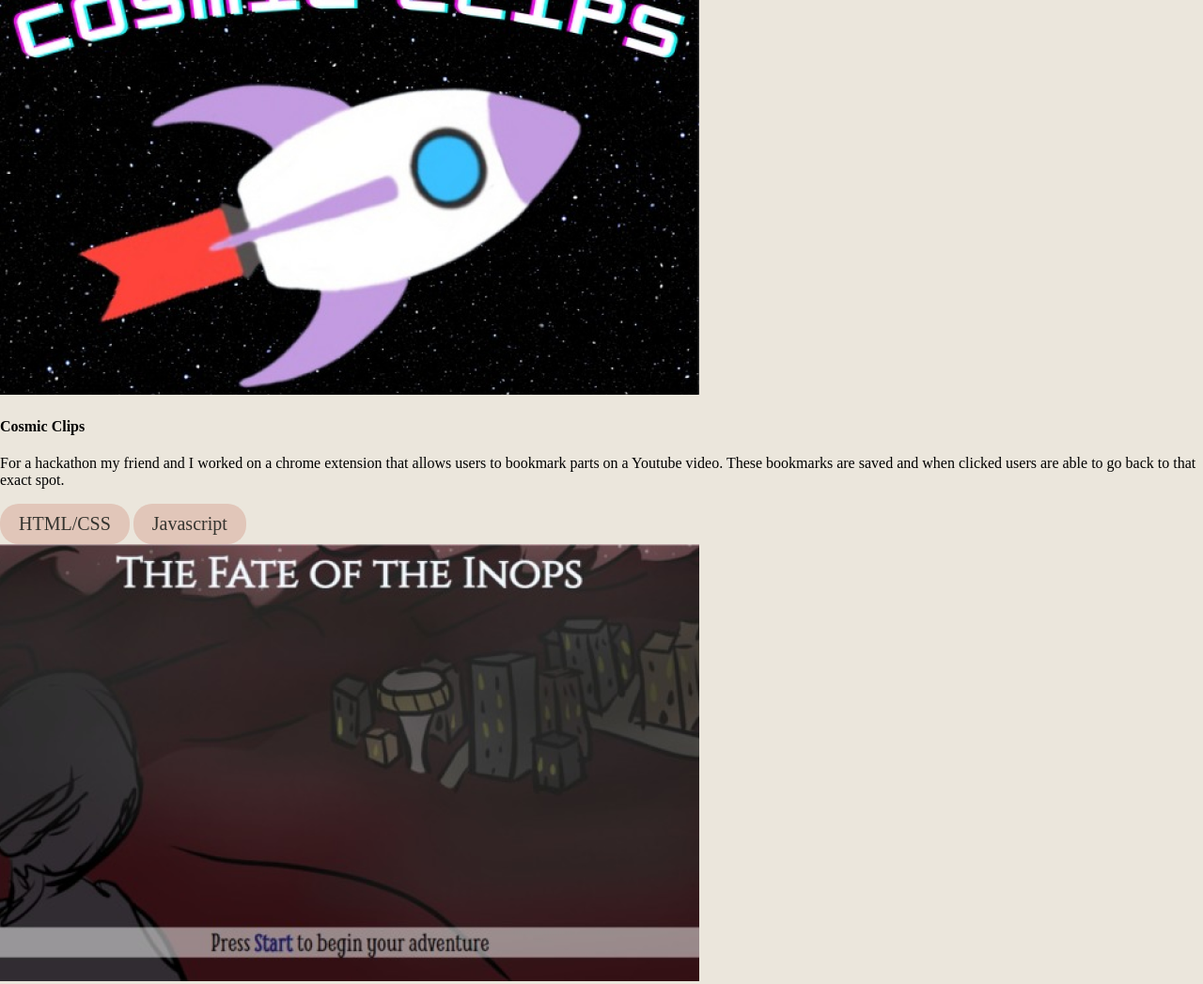
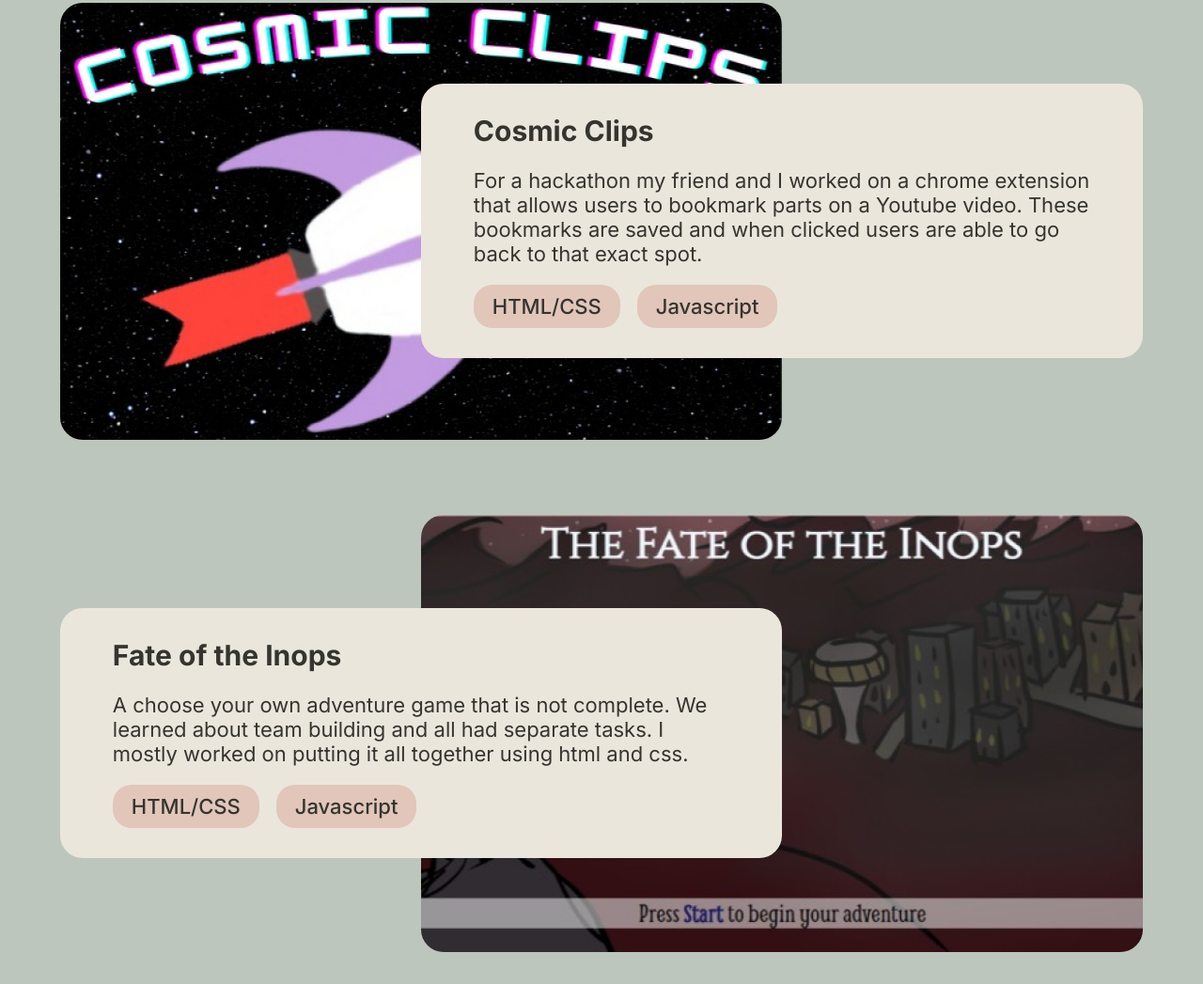
Before and after one commit to Xitlaly-P/portfolio, a website: page docs/index.html in a window 1280 px wide. Shown: the part 2881-3928 px from the top of the page at 94% size. Drawn offline with Linux system fonts and the light colour scheme.

Commit message:
projects styling

```diff
--- a/docs/index.html
+++ b/docs/index.html
@@ -98,12 +98,13 @@
     </div>
 
     <div class="projects-section" id="projects">
+        <div class="margin">
         <div class="heading">
             <h2>Projects</h2>
         </div>
         <div class="projects">
-            <div class="project-card">
-                <img src="../images/cosmicclips.png">
+            <img src="../images/cosmicclips.png" class="project-background">
+            <div class="project-card" >
                 <div class="project-text">
                     <h4>Cosmic Clips</h4>
                     <p>For a hackathon my friend and I worked on a chrome extension that allows users to bookmark parts on a Youtube video. These bookmarks are saved and when clicked users are able to go back to that exact spot.
@@ -116,9 +117,8 @@
             </div>
         </div>
 
-        <div class="projects">
-            <div class="project-card">
-                <img src="../images/inops.png">
+        <div class="projects2">
+            <div class="project-card2">
                 <div class="project-text">
                     <h4>Fate of the Inops</h4>
                     <p>A choose your own adventure game that is not complete. We learned about team building and all had separate tasks. I mostly worked on putting it all together using html and css.</p>
@@ -128,8 +128,9 @@
                     </div>
                 </div>
             </div>
+            <img src="../images/inops.png" class="project-backgroundtwo">
         </div>
-
+    </div>
     </div>
 </body>
 </html>
--- a/docs/styles.css
+++ b/docs/styles.css
@@ -277,3 +277,92 @@ h7{
 #extra{
     margin-left:1.5vw;
 }
+
+.projects-section{
+    background-color: var(--color-secondary);
+    padding-top:1vh;
+}
+.margin{
+    margin-left:5vw;
+    margin-right:5vw;
+    padding-bottom: 2vh;
+}
+
+
+.projects {
+    position: relative;
+    display: flex;
+    align-items: center;
+    margin-top: 20px;
+    margin-bottom: 10vh;
+}
+
+.projects2 {
+    position: relative;
+    display: flex;
+    align-items: center;
+    justify-content: end;
+    margin-top: 20px;
+    margin-bottom: 10vh;
+}
+
+
+.project-background {
+    height: 465px;
+    border-radius: 24px;
+    width: 768px;
+}
+
+.project-backgroundtwo {
+    width: 768px;
+    height: 465px;
+    border-radius: 24px;
+    position: relative;
+}
+
+.project-card {
+    width: 728px;
+    position: absolute;
+    right:0px;
+    background-color: var(--color-primary);
+    border-radius: 24px;
+    padding: 20px;
+    z-index: 1;
+}
+
+.project-card2 {
+    left:0px;
+    background-color: var(--color-primary);
+    border-radius: 24px;
+    padding: 20px;
+    width:728px;
+    position: absolute;
+    z-index: 1;
+}
+
+.project-text {
+    font-family: var(--font-main);
+    color: var(--color-font);
+    padding: 1.5vh 2.8vw;
+}
+
+.project-text h4 {
+    font-size: 30px;
+    font-weight: bold;
+    margin-bottom: 0px;
+    margin-top: 0px;
+}
+
+.project-text p {
+    font-size: 22px;
+    margin-bottom: 20px;
+}
+
+.knowledge {
+    display: flex;
+    gap: 18px;
+}
+
+.knowledge a{
+    font-size: 22px;
+}
```
